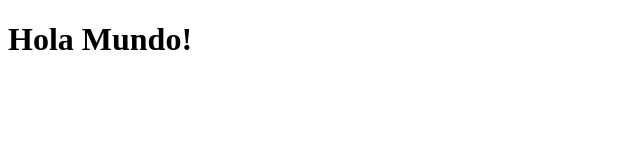
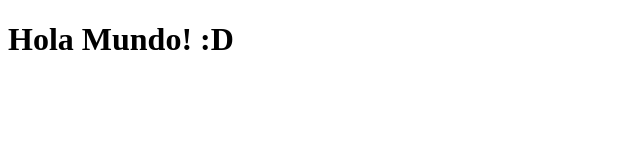
Before and after one commit to JhordyMora/react-shop, a React app: page / in a window 1280 px wide. Shown: the top 160 px of the page, without its empty margins (0-640 px from the left). Built offline with nearby package versions, Linux system fonts and the light colour scheme.

Commit message:
devtool: 'source-map'

```diff
--- a/src/components/App.jsx
+++ b/src/components/App.jsx
@@ -3,7 +3,7 @@ import React from 'react'
 
 const App = () => {
     return (
-        <h1>Hola Mundo!</h1>
+        <h1>Hola Mundo! :D</h1>
     )
 }
 
--- a/webpack.config.js
+++ b/webpack.config.js
@@ -7,6 +7,7 @@ module.exports = {
         path: path.resolve(__dirname, 'dist'),
         filename: 'bundle.js'
     },
+    devtool: 'source-map',
     mode: "development",
     resolve:{
         extensions: [".js",".jsx"],
```
